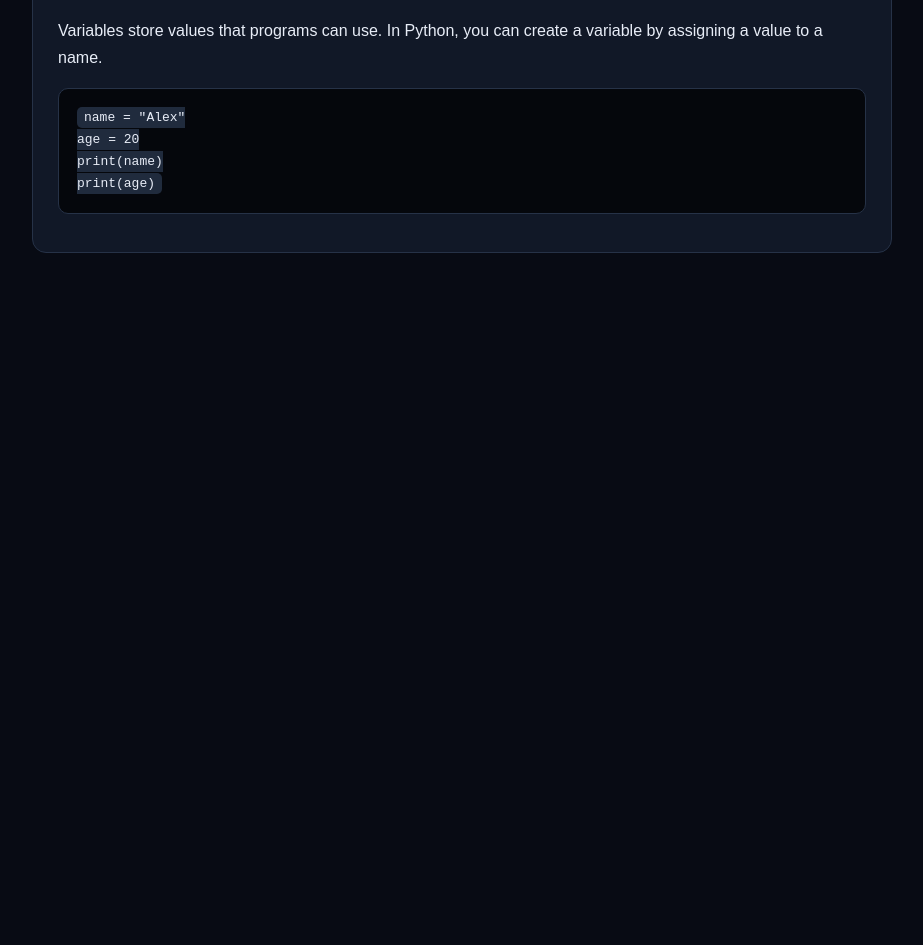
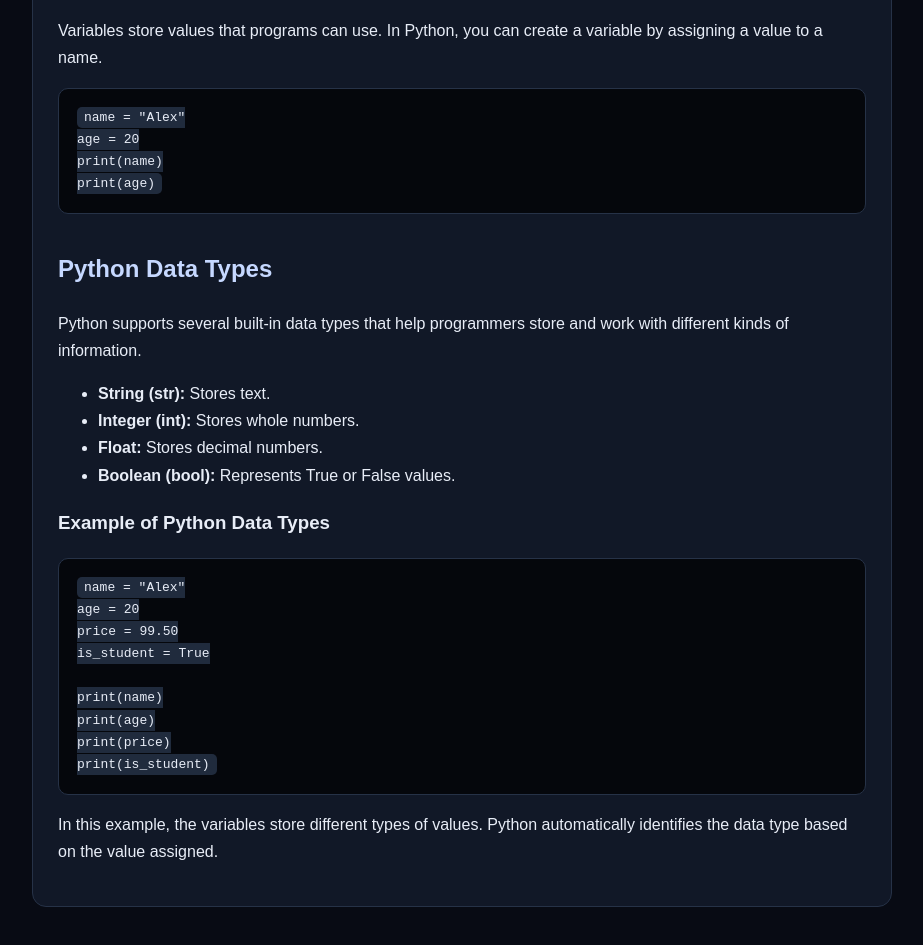
Before and after one commit to BudenshaS/TechSphere, a plain HTML site: page python.html in a window 1280 px wide. Shown: the part 757-1702 px from the top of the page, without its empty margins (178-1101 px from the left). Before the commit the page ends 1050 px from the top, so only its background shows below. Drawn offline with Linux system fonts and the light colour scheme.

Commit message:
Update python.html

```diff
--- a/python.html
+++ b/python.html
@@ -87,4 +87,29 @@
       <pre><code>name = "Alex"
 age = 20
 print(name)
-print(age)</code></pre
+print(age)</code></pre>
+
+<h2>Python Data Types</h2>
+
+<p>Python supports several built-in data types that help programmers store and work with different kinds of information.</p>
+
+<ul>
+  <li><strong>String (str):</strong> Stores text.</li>
+  <li><strong>Integer (int):</strong> Stores whole numbers.</li>
+  <li><strong>Float:</strong> Stores decimal numbers.</li>
+  <li><strong>Boolean (bool):</strong> Represents True or False values.</li>
+</ul>
+
+<h3>Example of Python Data Types</h3>
+
+<pre><code>name = "Alex"
+age = 20
+price = 99.50
+is_student = True
+
+print(name)
+print(age)
+print(price)
+print(is_student)</code></pre>
+
+<p>In this example, the variables store different types of values. Python automatically identifies the data type based on the value assigned.</p>
```
